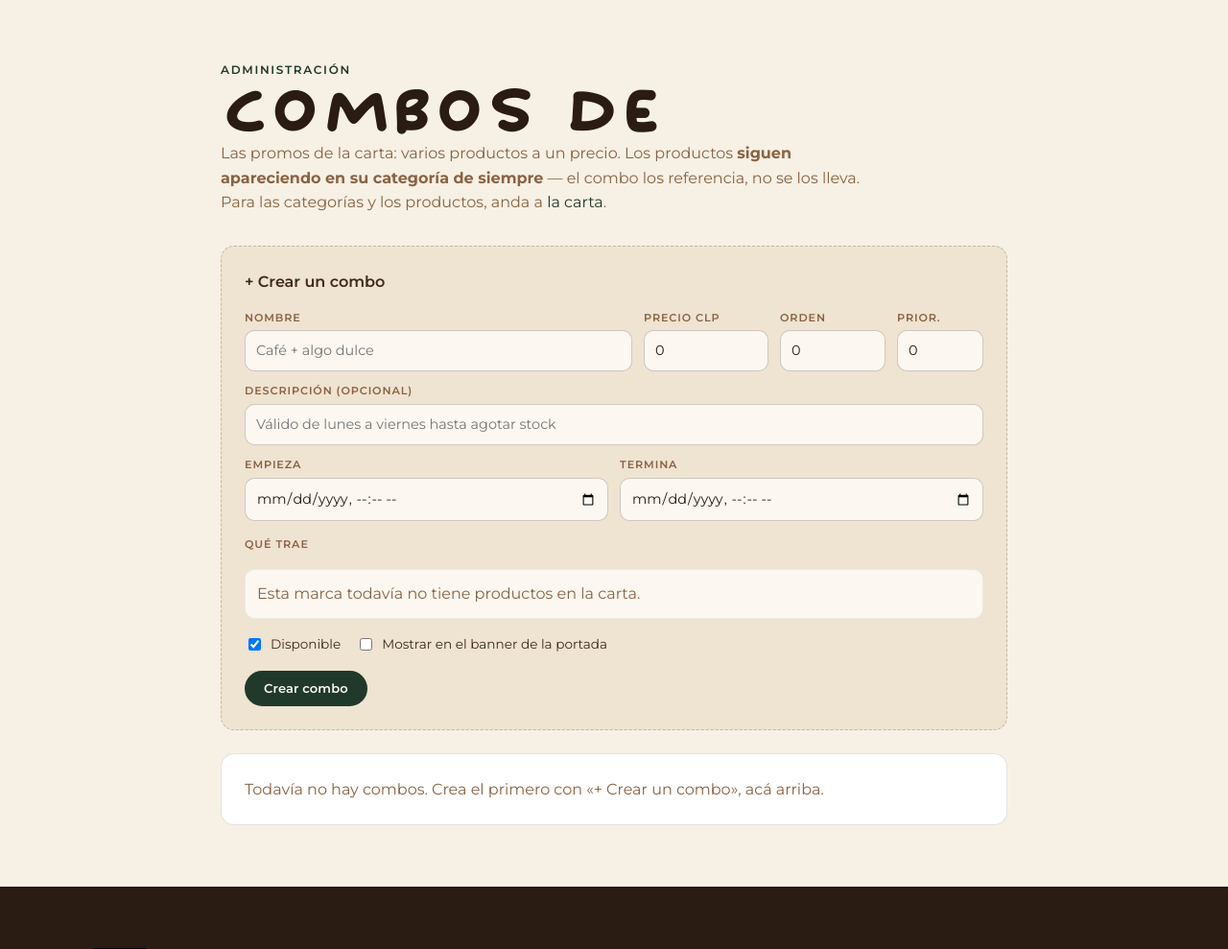
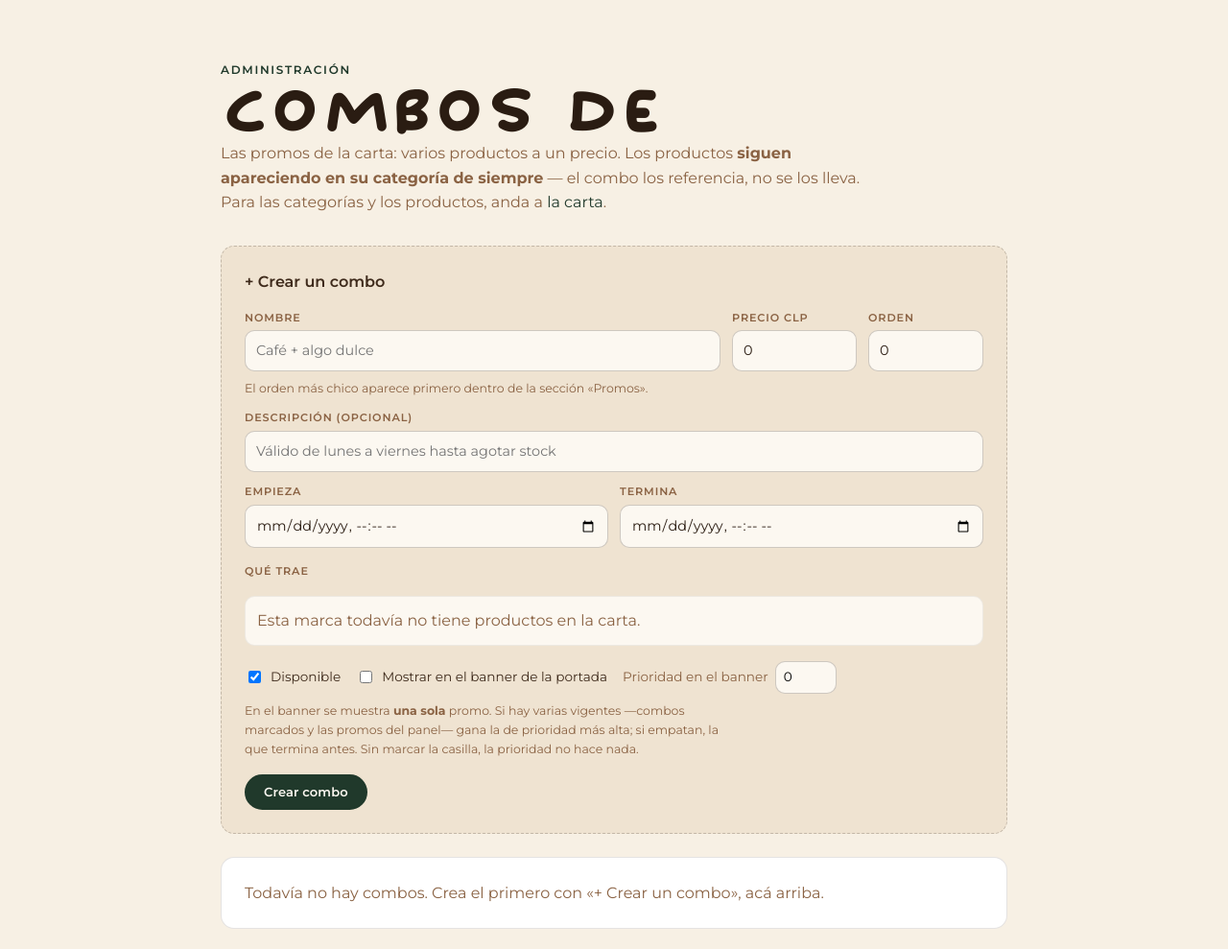
Before and after one commit to SebaPobando/lucky_app, a Flask app: template flask_app/templates/admin_combos.html in a window 1280 px wide. Shown: the part 69-1058 px from the top of the page at 96% size. Run offline with Flask 3, Linux system fonts and the light colour scheme; the template is opened without the code that fills it, so the values that code supplies are empty.

Commit message:
fix(combos): distinguir 'orden' de 'prioridad' en el formulario
Estaban uno al lado del otro arriba, como si fueran parientes, y no lo
son: orden posiciona el combo en la seccion Promos de la carta, mientras
que prioridad solo decide quien gana el banner. La prioridad baja a vivir
junto a la casilla 'mostrar en el banner', que es lo unico que le da
sentido, y cada uno explica abajo que hace.

```diff
--- a/flask_app/templates/admin_combos.html
+++ b/flask_app/templates/admin_combos.html
@@ -13,7 +13,7 @@
   details.cb__nuevo > summary::-webkit-details-marker { display:none }
 
   .cb__campos { display:grid; gap:var(--sp-3); grid-template-columns:1fr }
-  @media (min-width:760px) { .cb__campos { grid-template-columns:2fr 130px 110px 90px } }
+  @media (min-width:760px) { .cb__campos { grid-template-columns:2fr 130px 120px } }
   .campo { display:flex; flex-direction:column; gap:4px }
   .campo__et { font-size:.7rem; text-transform:uppercase; letter-spacing:.08em;
     color:var(--text-muted); font-weight:var(--fw-semibold) }
@@ -65,6 +65,18 @@
   .peligro { color:#A33A2E; background:none; border:none; cursor:pointer;
     font:inherit; font-size:.82rem; text-decoration:underline; padding:0 }
   .cb__vacio { color:var(--text-muted); margin:0 }
+
+  /* La pista explica el campo de al lado. Existe porque «orden» y
+     «prioridad» son dos cosas distintas que se parecen: una ordena la
+     seccion de la carta, la otra decide quien gana el banner. Sin esto hay
+     que preguntarle a alguien cual es cual. */
+  .cb__pista { font-size:.78rem; color:var(--text-muted); margin:var(--sp-2) 0 0;
+    max-width:62ch }
+  .cb__prio { display:flex; align-items:center; gap:7px; font-size:.85rem;
+    color:var(--text-muted) }
+  .cb__prio input { width:64px; padding:5px 8px; font:inherit; font-size:.85rem;
+    border:var(--bw) solid var(--border-strong); border-radius:var(--r-sm);
+    background:var(--surface-raised) }
 </style>
 {% endblock %}
 
@@ -102,12 +114,8 @@
             <label class="campo__et" for="c-orden">Orden</label>
             <input id="c-orden" name="orden" type="number" value="0" />
           </div>
-          <div class="campo">
-            <label class="campo__et" for="c-prio"
-                   title="Si hay varias promos vigentes, la de prioridad más alta gana el banner.">Prior.</label>
-            <input id="c-prio" name="prioridad" type="number" value="0" />
-          </div>
         </div>
+        <p class="cb__pista">El orden más chico aparece primero dentro de la sección «Promos».</p>
 
         <div class="campo" style="margin-top:var(--sp-3)">
           <label class="campo__et" for="c-desc">Descripción (opcional)</label>
@@ -149,7 +157,17 @@
             <input type="checkbox" name="mostrar_en_banner" style="width:auto" />
             Mostrar en el banner de la portada
           </label>
+          <label class="cb__prio">
+            Prioridad en el banner
+            <input name="prioridad" type="number" value="0" />
+          </label>
         </div>
+        <p class="cb__pista">
+          En el banner se muestra <b>una sola</b> promo. Si hay varias vigentes
+          —combos marcados y las promos del panel— gana la de prioridad más
+          alta; si empatan, la que termina antes. Sin marcar la casilla, la
+          prioridad no hace nada.
+        </p>
 
         <button class="btn btn--primary btn--sm" type="submit" style="margin-top:var(--sp-4)">
           Crear combo
@@ -217,10 +235,6 @@
                   <label class="campo__et" for="e-ord-{{ c.id }}">Orden</label>
                   <input id="e-ord-{{ c.id }}" name="orden" type="number" value="{{ c.orden }}" />
                 </div>
-                <div class="campo">
-                  <label class="campo__et" for="e-pri-{{ c.id }}">Prior.</label>
-                  <input id="e-pri-{{ c.id }}" name="prioridad" type="number" value="{{ c.prioridad }}" />
-                </div>
               </div>
               <div class="campo" style="margin-top:var(--sp-3)">
                 <label class="campo__et" for="e-des-{{ c.id }}">Descripción</label>
@@ -262,6 +276,10 @@
                   <input type="checkbox" name="mostrar_en_banner" style="width:auto" {{ 'checked' if c.mostrar_en_banner }} />
                   Mostrar en el banner
                 </label>
+                <label class="cb__prio">
+                  Prioridad en el banner
+                  <input name="prioridad" type="number" value="{{ c.prioridad }}" />
+                </label>
               </div>
               <button class="btn btn--primary btn--sm" type="submit" style="margin-top:var(--sp-4)">Guardar</button>
             </form>
```
